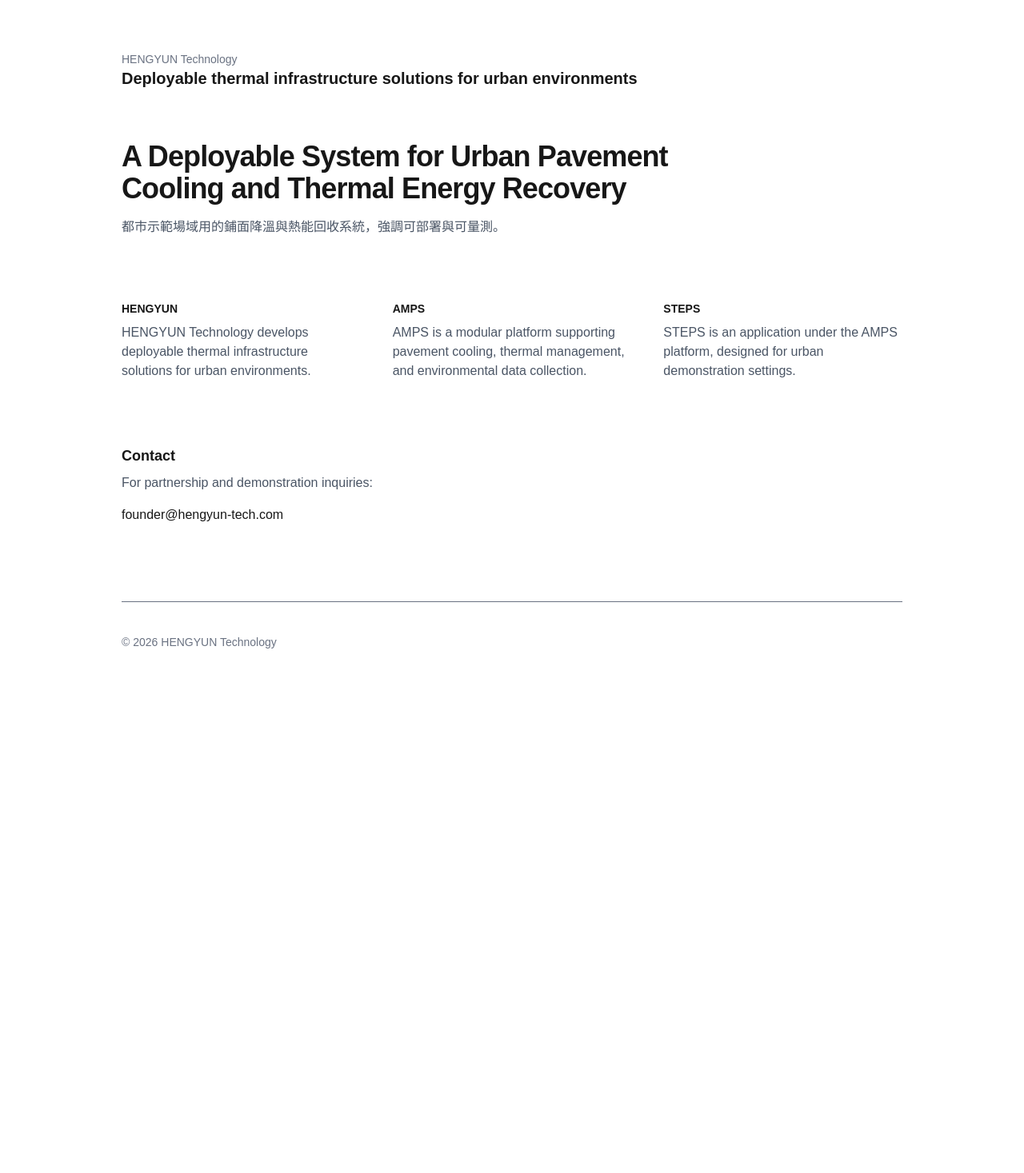
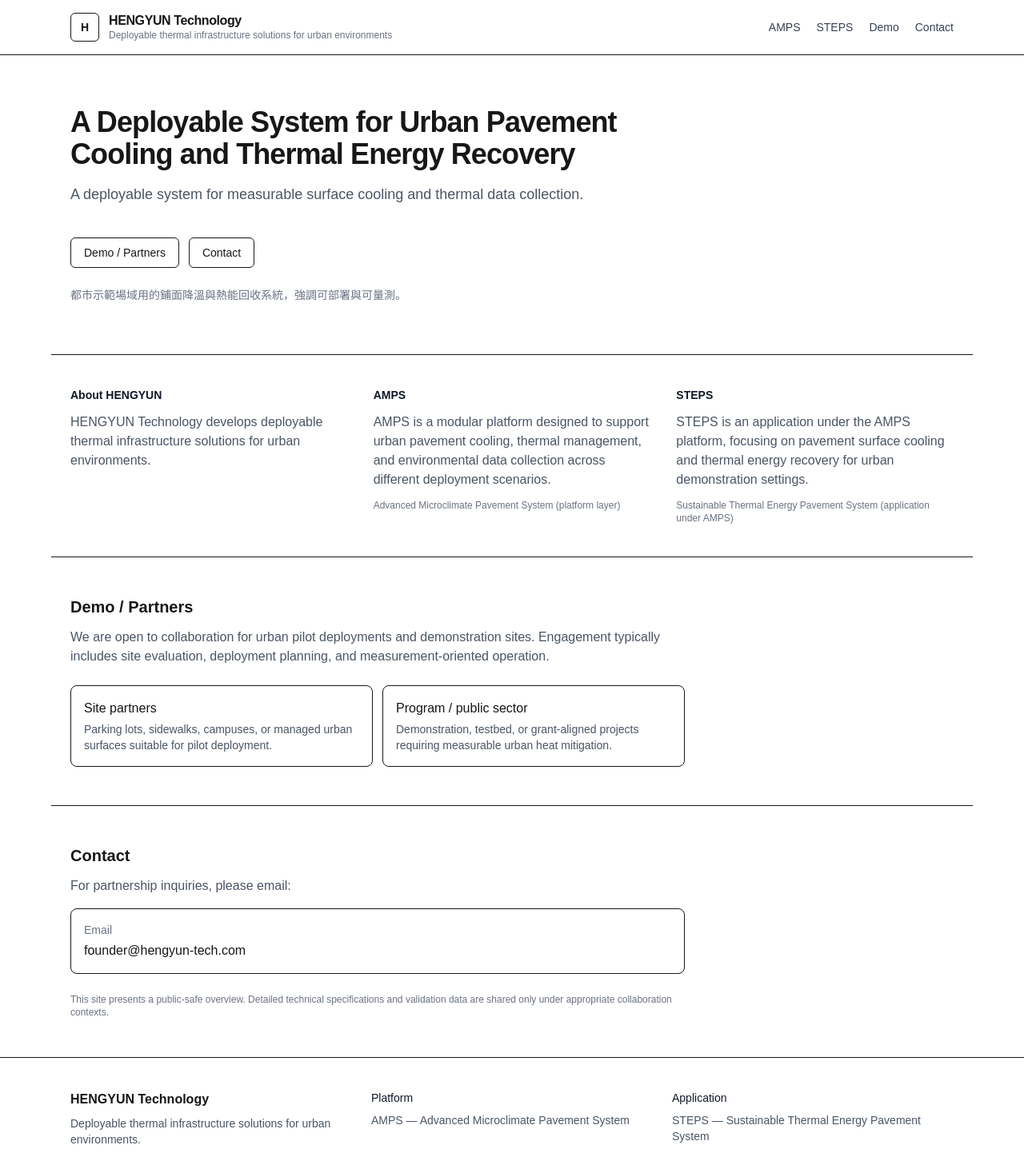
Before and after one commit to dh9vbm8mty-cloud/hengyun-site, a Next.js app: page / in a window 1280 px wide. Shown: the top 1467 px of the page at 80% size. Before the commit the page ends 877 px from the top, so only its background shows below. Built offline with nearby package versions, Linux system fonts and the light colour scheme.

Commit message:
update homepage layout and dev script

```diff
--- a/app/page.tsx
+++ b/app/page.tsx
@@ -1,64 +1,161 @@
 export default function Home() {
   return (
-    <main className="min-h-screen px-6 py-16 max-w-5xl mx-auto">
+    <div className="min-h-screen flex flex-col">
       {/* Header */}
-      <header className="mb-16">
-        <div className="text-sm text-gray-500">HENGYUN Technology</div>
-        <div className="text-xl font-semibold">
+      <header className="sticky top-0 z-50 bg-white/80 backdrop-blur border-b">
+        <div className="mx-auto max-w-6xl px-6 py-4 flex items-center justify-between">
+          <div className="flex items-center gap-3">
+            <div className="h-9 w-9 rounded-md border flex items-center justify-center text-sm font-semibold">
+              H
+            </div>
+            <div className="leading-tight">
+              <div className="font-semibold tracking-tight">HENGYUN Technology</div>
+              <div className="text-xs text-gray-500">
                 Deployable thermal infrastructure solutions for urban environments
+              </div>
+            </div>
+          </div>
+
+          <nav className="flex items-center gap-5 text-sm">
+            <a className="text-gray-700 hover:text-black" href="#amps">AMPS</a>
+            <a className="text-gray-700 hover:text-black" href="#steps">STEPS</a>
+            <a className="text-gray-700 hover:text-black" href="#demo">Demo</a>
+            <a className="text-gray-700 hover:text-black" href="#contact">Contact</a>
+          </nav>
         </div>
       </header>
 
+      {/* Main */}
+      <main className="flex-1">
         {/* Hero */}
-      <section className="mb-20">
-        <h1 className="text-4xl font-bold tracking-tight max-w-3xl">
+        <section className="mx-auto max-w-6xl px-6 py-16">
+          <div className="max-w-3xl">
+            <h1 className="text-4xl font-bold tracking-tight">
               A Deployable System for Urban Pavement Cooling and Thermal Energy Recovery
             </h1>
-        <p className="mt-4 text-gray-600 max-w-2xl">
-          都市示範場域用的鋪面降溫與熱能回收系統，強調可部署與可量測。
+            <p className="mt-4 text-gray-600 text-lg">
+              A deployable system for measurable surface cooling and thermal data collection.
             </p>
-      </section>
 
-      {/* About */}
-      <section className="grid md:grid-cols-3 gap-10 mb-20">
-        <div>
-          <h2 className="text-sm font-semibold">HENGYUN</h2>
-          <p className="mt-2 text-gray-600">
-            HENGYUN Technology develops deployable thermal infrastructure
-            solutions for urban environments.
-          </p>
+            <div className="mt-10 flex gap-3 flex-wrap">
+              <a href="#demo" className="rounded-md border px-4 py-2 text-sm hover:bg-gray-50">
+                Demo / Partners
+              </a>
+              <a href="#contact" className="rounded-md border px-4 py-2 text-sm hover:bg-gray-50">
+                Contact
+              </a>
             </div>
 
-        <div>
-          <h2 className="text-sm font-semibold">AMPS</h2>
-          <p className="mt-2 text-gray-600">
-            AMPS is a modular platform supporting pavement cooling, thermal
-            management, and environmental data collection.
-          </p>
-        </div>
-
-        <div>
-          <h2 className="text-sm font-semibold">STEPS</h2>
-          <p className="mt-2 text-gray-600">
-            STEPS is an application under the AMPS platform, designed for urban
-            demonstration settings.
+            <p className="mt-6 text-sm text-gray-500">
+              都市示範場域用的鋪面降溫與熱能回收系統，強調可部署與可量測。
             </p>
           </div>
         </section>
 
-      {/* Contact */}
-      <section className="mb-24">
-        <h2 className="text-lg font-semibold">Contact</h2>
-        <p className="mt-2 text-gray-600">
-          For partnership and demonstration inquiries:
+        {/* About / Company */}
+        <section className="mx-auto max-w-6xl px-6 py-10 border-t">
+          <div className="grid gap-8 md:grid-cols-3">
+            <div>
+              <h2 className="text-sm font-semibold text-gray-900">About HENGYUN</h2>
+              <p className="mt-3 text-gray-600">
+                HENGYUN Technology develops deployable thermal infrastructure solutions for urban environments.
               </p>
-        <div className="mt-4 font-medium">founder@hengyun-tech.com</div>
+            </div>
+
+            <div id="amps" className="scroll-mt-24">
+              <h2 className="text-sm font-semibold text-gray-900">AMPS</h2>
+              <p className="mt-3 text-gray-600">
+                AMPS is a modular platform designed to support urban pavement cooling, thermal management, and
+                environmental data collection across different deployment scenarios.
+              </p>
+              <p className="mt-3 text-xs text-gray-500">
+                Advanced Microclimate Pavement System (platform layer)
+              </p>
+            </div>
+
+            <div id="steps" className="scroll-mt-24">
+              <h2 className="text-sm font-semibold text-gray-900">STEPS</h2>
+              <p className="mt-3 text-gray-600">
+                STEPS is an application under the AMPS platform, focusing on pavement surface cooling and thermal energy
+                recovery for urban demonstration settings.
+              </p>
+              <p className="mt-3 text-xs text-gray-500">
+                Sustainable Thermal Energy Pavement System (application under AMPS)
+              </p>
+            </div>
+          </div>
         </section>
 
+        {/* Demo / Partners */}
+        <section id="demo" className="mx-auto max-w-6xl px-6 py-12 border-t scroll-mt-24">
+          <div className="max-w-3xl">
+            <h2 className="text-xl font-semibold">Demo / Partners</h2>
+            <p className="mt-3 text-gray-600">
+              We are open to collaboration for urban pilot deployments and demonstration sites. Engagement typically
+              includes site evaluation, deployment planning, and measurement-oriented operation.
+            </p>
+
+            <ul className="mt-6 grid gap-3 md:grid-cols-2">
+              <li className="rounded-lg border p-4">
+                <div className="font-medium">Site partners</div>
+                <div className="mt-1 text-sm text-gray-600">
+                  Parking lots, sidewalks, campuses, or managed urban surfaces suitable for pilot deployment.
+                </div>
+              </li>
+              <li className="rounded-lg border p-4">
+                <div className="font-medium">Program / public sector</div>
+                <div className="mt-1 text-sm text-gray-600">
+                  Demonstration, testbed, or grant-aligned projects requiring measurable urban heat mitigation.
+                </div>
+              </li>
+            </ul>
+          </div>
+        </section>
+
+        {/* Contact */}
+        <section id="contact" className="mx-auto max-w-6xl px-6 py-12 border-t scroll-mt-24">
+          <div className="max-w-3xl">
+            <h2 className="text-xl font-semibold">Contact</h2>
+            <p className="mt-3 text-gray-600">For partnership inquiries, please email:</p>
+
+            <div className="mt-4 rounded-lg border p-4">
+              <div className="text-sm text-gray-500">Email</div>
+              <div className="mt-1 font-medium">founder@hengyun-tech.com</div>
+            </div>
+
+            <p className="mt-6 text-xs text-gray-500">
+              This site presents a public-safe overview. Detailed technical specifications and validation data are
+              shared only under appropriate collaboration contexts.
+            </p>
+          </div>
+        </section>
+      </main>
+
       {/* Footer */}
-      <footer className="pt-10 border-t text-sm text-gray-500">
-        <div>© {new Date().getFullYear()} HENGYUN Technology</div>
+      <footer className="border-t">
+        <div className="mx-auto max-w-6xl px-6 py-10">
+          <div className="grid gap-6 md:grid-cols-3">
+            <div>
+              <div className="font-semibold">HENGYUN Technology</div>
+              <div className="mt-2 text-sm text-gray-600">
+                Deployable thermal infrastructure solutions for urban environments.
+              </div>
+            </div>
+
+            <div className="text-sm text-gray-600">
+              <div className="font-medium text-gray-900">Platform</div>
+              <div className="mt-2">AMPS — Advanced Microclimate Pavement System</div>
+            </div>
+
+            <div className="text-sm text-gray-600">
+              <div className="font-medium text-gray-900">Application</div>
+              <div className="mt-2">STEPS — Sustainable Thermal Energy Pavement System</div>
+            </div>
+          </div>
+
+          <div className="mt-8 text-xs text-gray-500">© {new Date().getFullYear()} HENGYUN Technology</div>
+        </div>
       </footer>
-    </main>
+    </div>
   );
 }
--- a/package.json
+++ b/package.json
@@ -3,7 +3,7 @@
   "version": "0.1.0",
   "private": true,
   "scripts": {
-    "dev": "next dev",
+    "dev": "next dev --webpack",
     "build": "next build",
     "start": "next start",
     "lint": "eslint"
```
Lines whose indentation alone changed are shown as unchanged.
